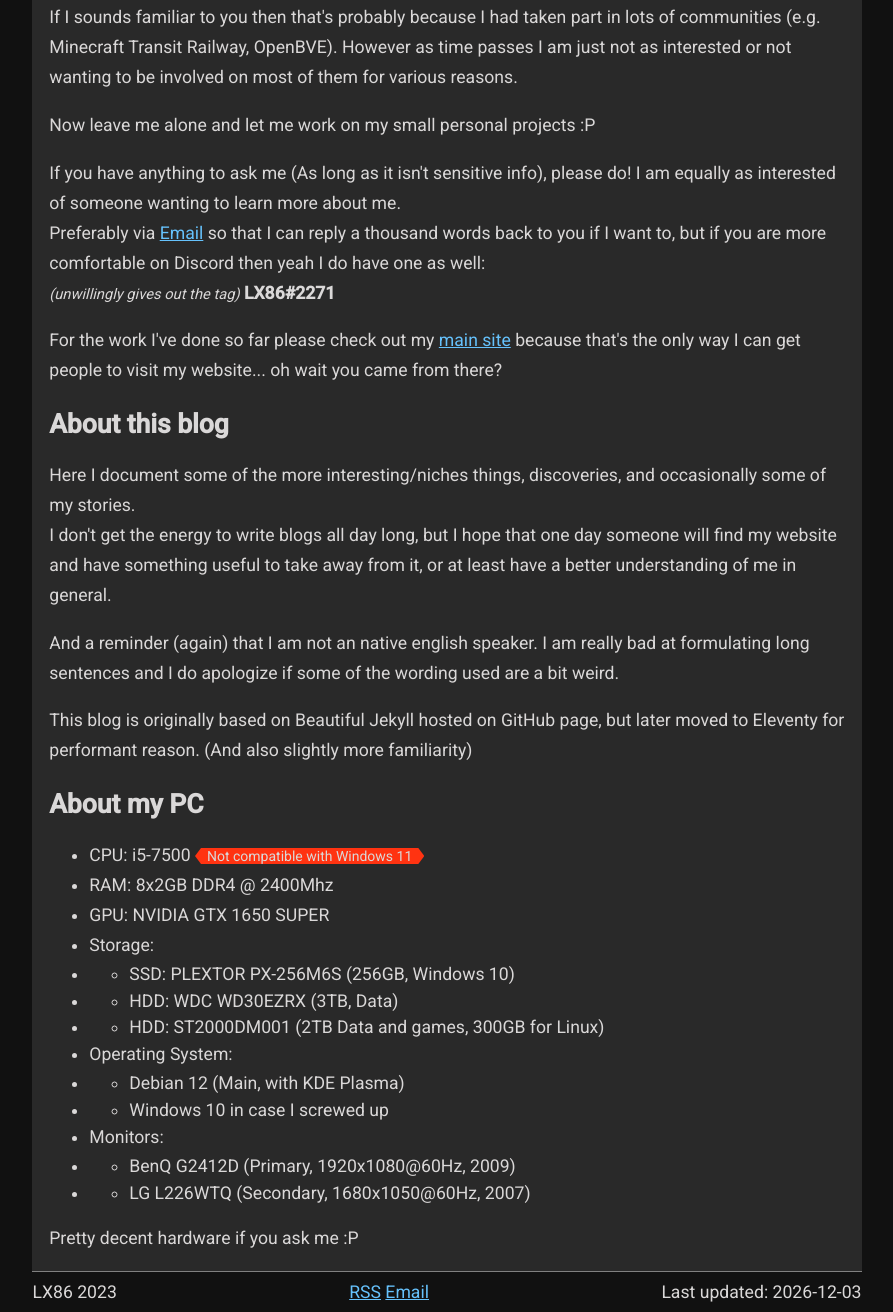
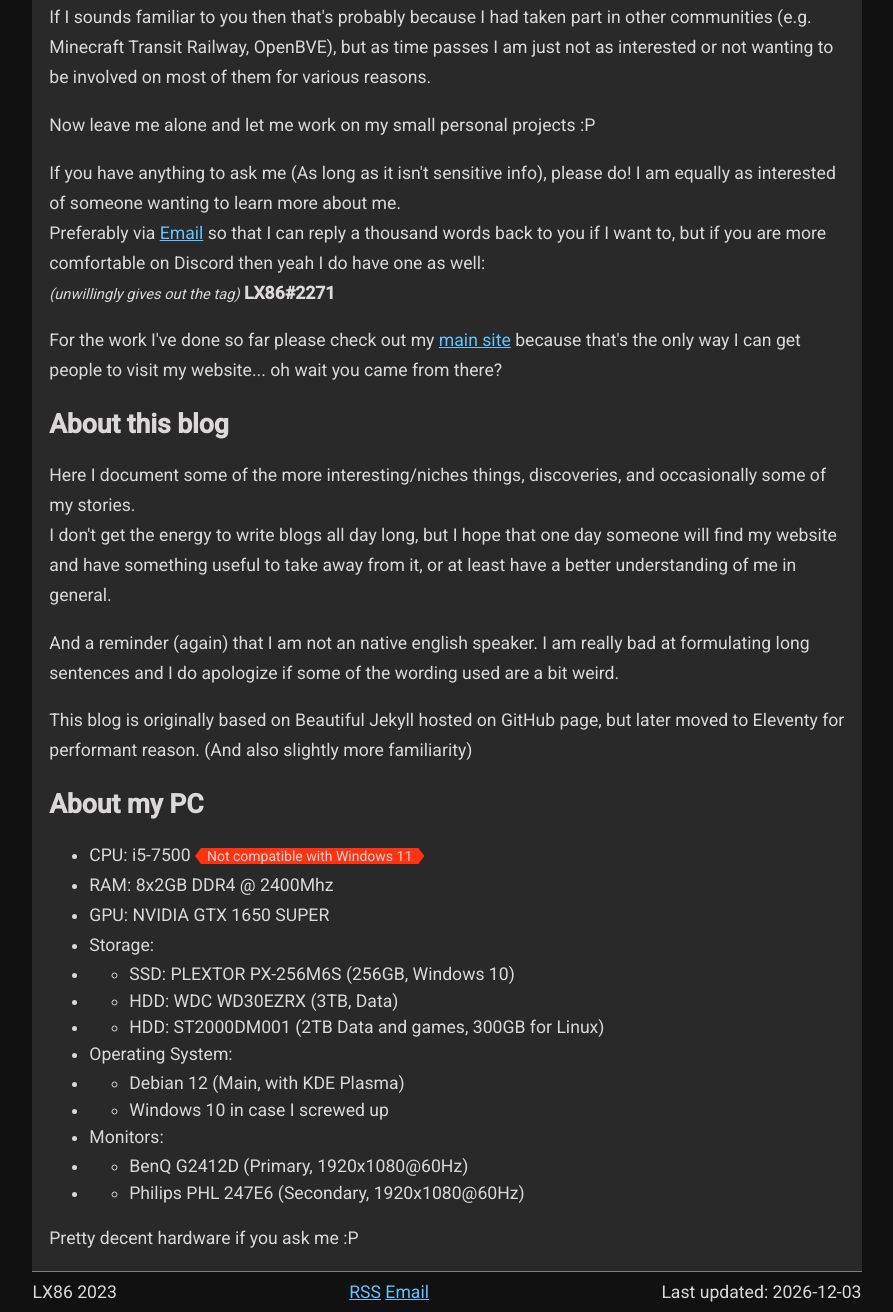
Before and after one commit to Kenny-Hui/blog-11ty, an Eleventy site: page content/about/index.md in a window 1280 px wide. Shown: the part 400-1712 px from the top of the page, without its empty margins (193-1086 px from the left). Built offline with nearby package versions, Linux system fonts and the light colour scheme; Eleventy itself is replaced by a stand-in of ours; files that its build step writes are made by us from their sources.

Commit message:
Not the new monitor!

```diff
--- a/content/about/index.md
+++ b/content/about/index.md
@@ -12,7 +12,7 @@ If not saddened I am at least rather disappointed on how the modern web has beca
 
 Coming from Hong Kong, now supposedly <code>{{ metadata.bday | yearDiff }}</code> y/o :D
 
-If I sounds familiar to you then that's probably because I had taken part in lots of communities (e.g. Minecraft Transit Railway, OpenBVE). However as time passes I am just not as interested or not wanting to be involved on most of them for various reasons.
+If I sounds familiar to you then that's probably because I had taken part in other communities (e.g. Minecraft Transit Railway, OpenBVE), but as time passes I am just not as interested or not wanting to be involved on most of them for various reasons.
 
 Now leave me alone and let me work on my small personal projects :P
 
@@ -45,7 +45,7 @@ This blog is originally based on Beautiful Jekyll hosted on GitHub page, but lat
 - - Windows 10 in case I screwed up
 
 - Monitors:
-- - BenQ G2412D (Primary, 1920x1080@60Hz, 2009)
-- - LG L226WTQ (Secondary, 1680x1050@60Hz, 2007)
+- - BenQ G2412D (Primary, 1920x1080@60Hz)
+- - Philips PHL 247E6 (Secondary, 1920x1080@60Hz)
 
 Pretty decent hardware if you ask me :P
```
